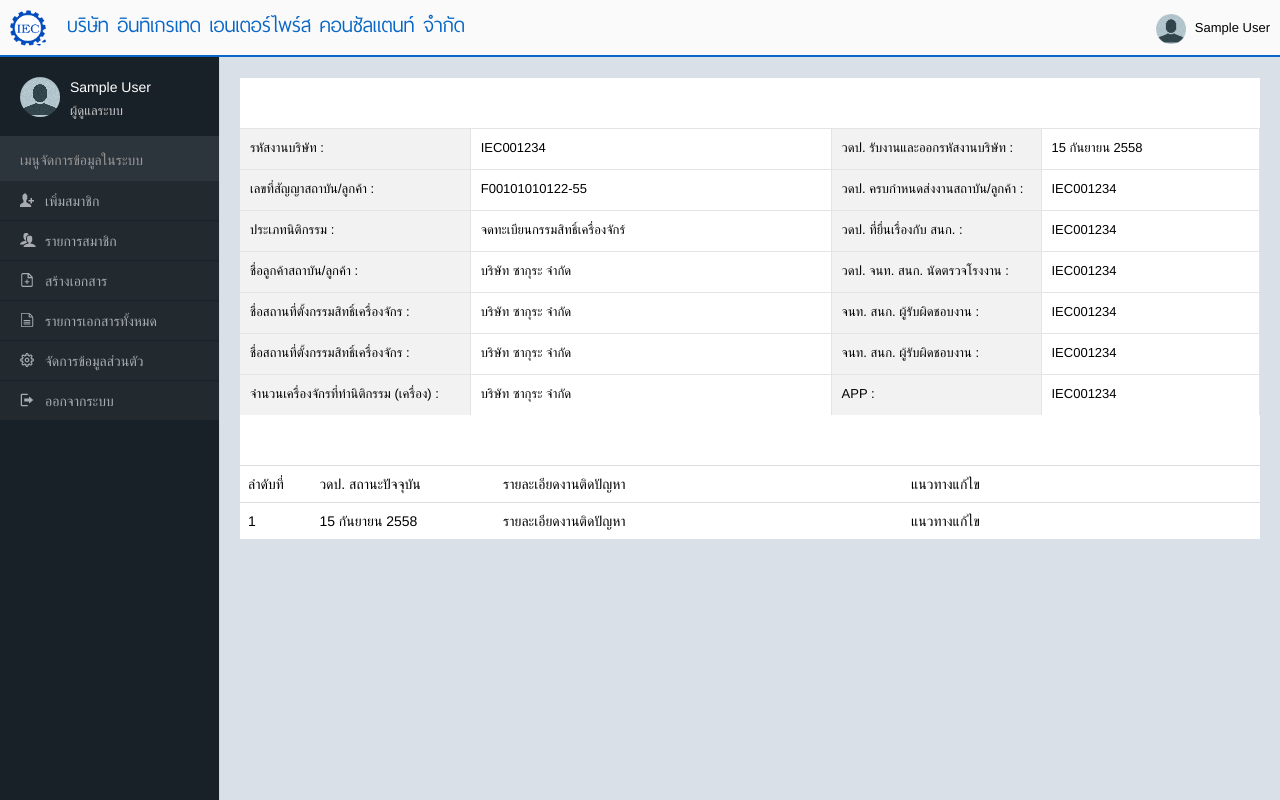
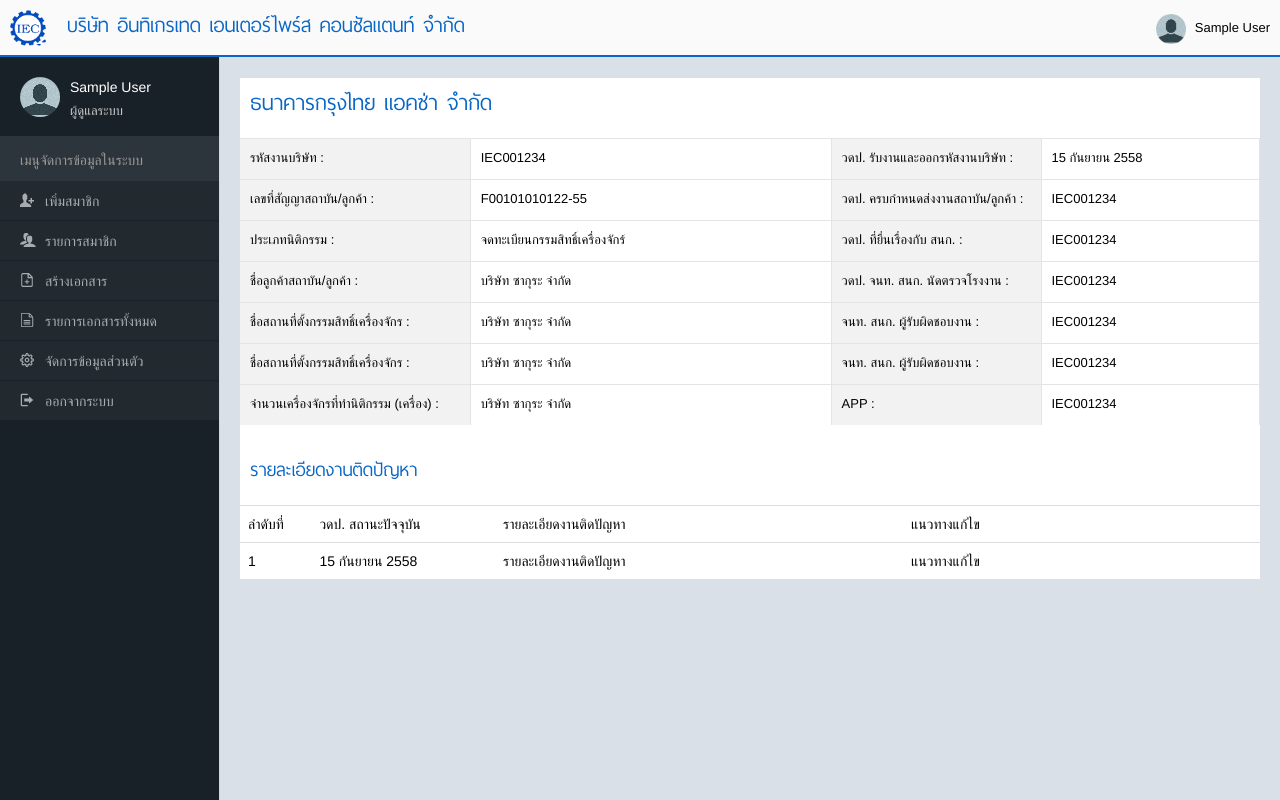
Before and after one commit to sakurayimyim/ManageDoc, a PHP site: page /index.php?page=detailDoc in a window 1280 px wide. Run offline with PHP 8.4, Linux system fonts and the light colour scheme; the visitor is signed in with stand-in values (Sample User, id 1).

Commit message:
DocDetail + CSS ทำหัวข้อ

```diff
--- a/css/style.css
+++ b/css/style.css
@@ -883,10 +883,19 @@ ul.left-menu li.active{
 
 
 .content_detail{
-	padding: 50px 0px 20px 0px;
+	padding: 60px 0px 20px 0px;
+}
+
+.detai_subj{
+	height: 60px;
+	float: left;
+	line-height: 50px;
+	font-size: 28px;
+	font-family: 'ThaiSans Neue' ;
+	color: #0866C6;
+	margin-left: 10px;
 }
 
 
 
-
 /********************* Detail Doc ***************************/
--- a/include/detailDoc.php
+++ b/include/detailDoc.php
@@ -1,4 +1,5 @@
  <div class="content-list">
+ <div class="detai_subj">ธนาคารกรุงไทย แอคซ่า จำกัด</div>
  <div class="content_detail">
   	<div class="detail_form">
   		<div class="detail_forml">รหัสงานบริษัท :</div>
@@ -59,7 +60,8 @@
   <div class="clean"></div>
  </div>
 
-<div class="clean30"></div>
+<div class="clean"></div>
+<div class="detai_subj" style="font-size:24px;">รายละเอียดงานติดปัญหา</div>
 	<table class="table">
 		<tr>
 			<td width="7%">ลำดับที่</td>
```
